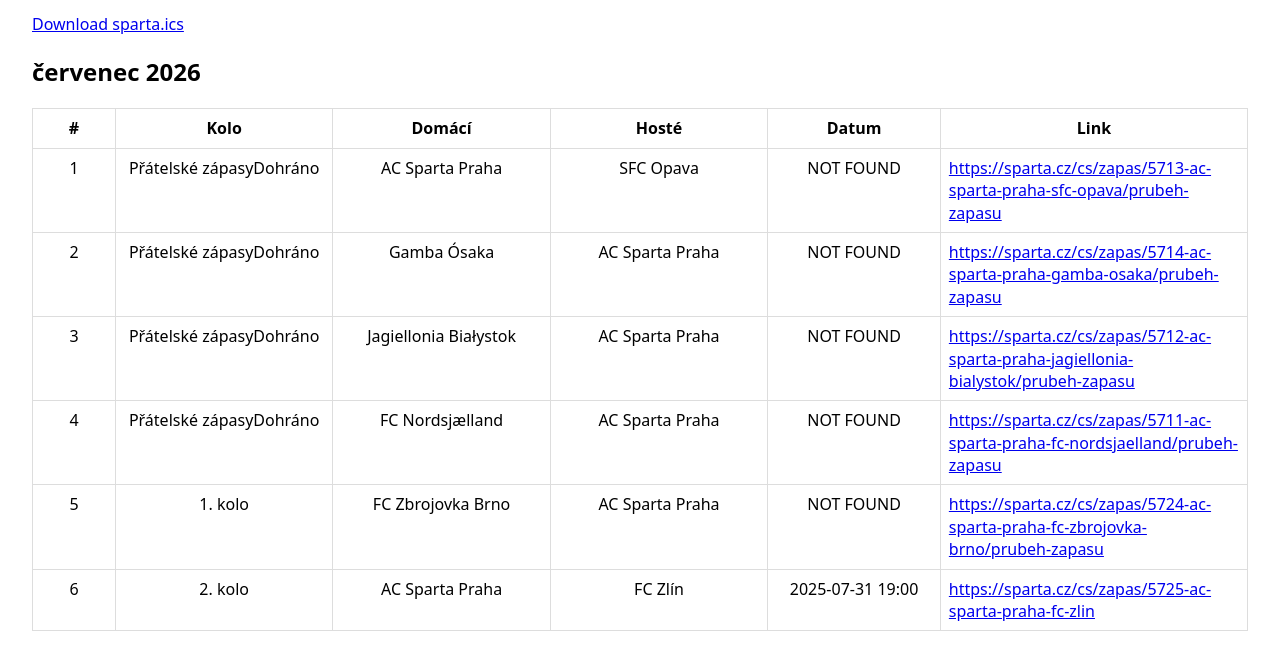
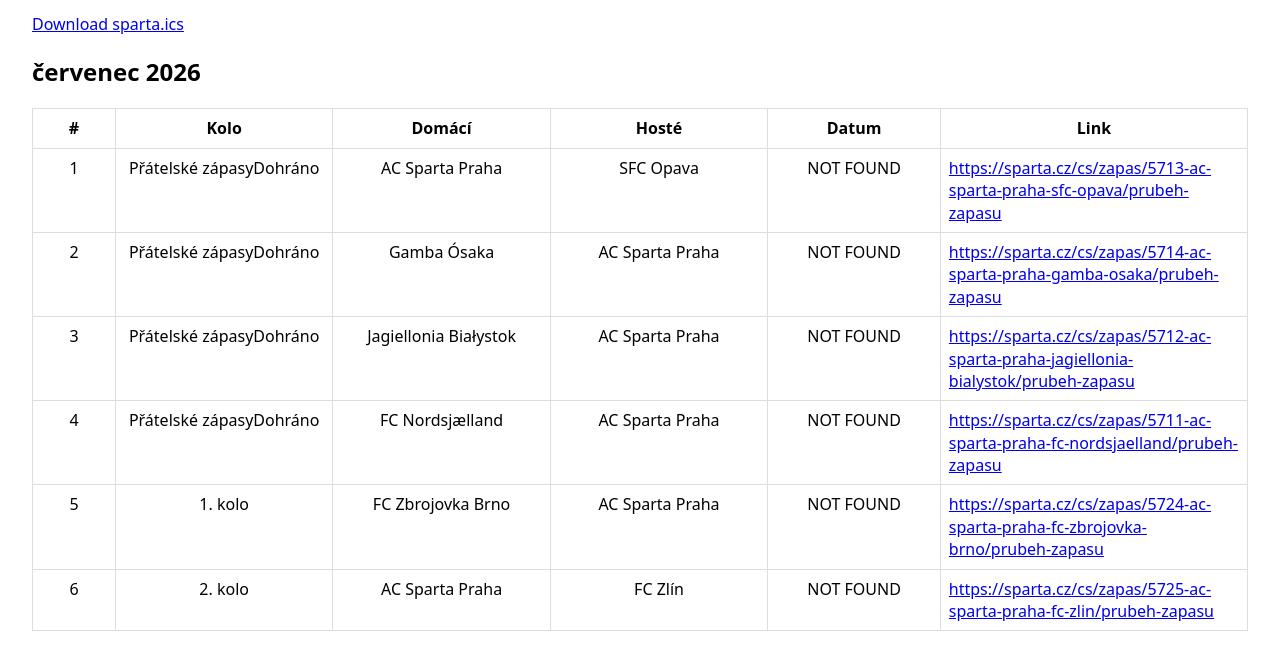
Before and after one commit to Pavhan/sparta-events-calendar, a website: page docs/index.html in a window 1280 px wide. Shown: the part 133-781 px from the top of the page. Drawn offline with Linux system fonts and the light colour scheme.

Commit message:
chore: update sparta report + ics

```diff
--- a/docs/index.html
+++ b/docs/index.html
@@ -100,8 +100,8 @@
               <td>2. kolo</td>
               <td>AC Sparta Praha</td>
               <td>FC Zlín</td>
-              <td>2025-07-31 19:00</td>
-              <td style="text-align:left"><a href="https://sparta.cz/cs/zapas/5725-ac-sparta-praha-fc-zlin" target="_blank" rel="noreferrer">https://sparta.cz/cs/zapas/5725-ac-sparta-praha-fc-zlin</a></td>
+              <td>NOT FOUND</td>
+              <td style="text-align:left"><a href="https://sparta.cz/cs/zapas/5725-ac-sparta-praha-fc-zlin/prubeh-zapasu" target="_blank" rel="noreferrer">https://sparta.cz/cs/zapas/5725-ac-sparta-praha-fc-zlin/prubeh-zapasu</a></td>
             </tr>
 
           </tbody>
```
Also changed, not shown: 1 other file.
